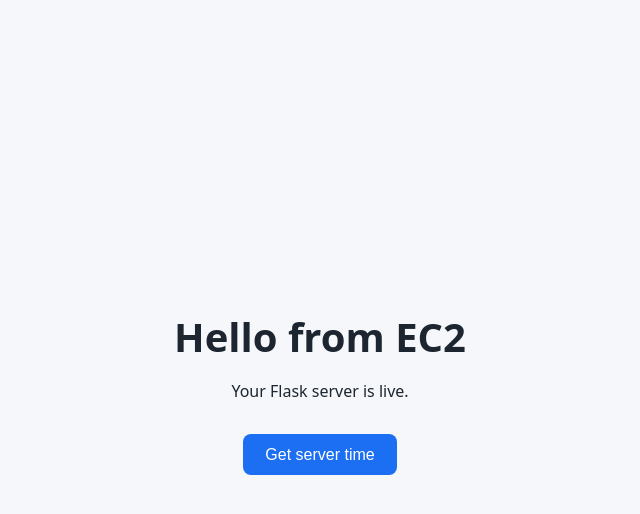
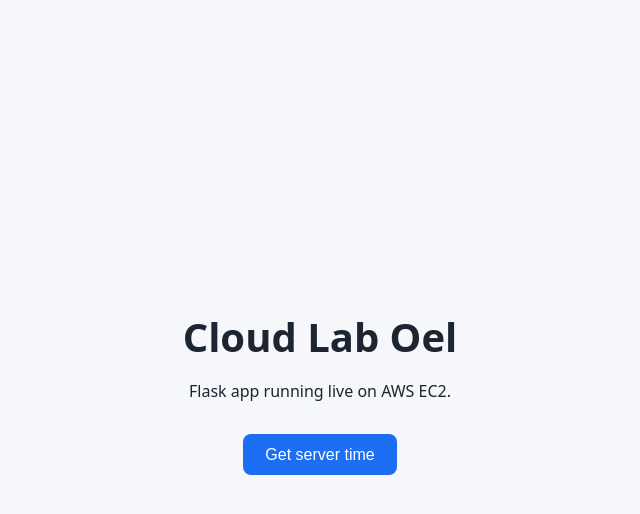
Before and after one commit to aashique03-dev/Cloud-Lab-OEL, a Flask app: page / in a window 1280 px wide. Shown: the top 514 px of the page, without its empty margins (320-960 px from the left). Run offline with Flask 3, Linux system fonts and the light colour scheme.

Commit message:
update page title

```diff
--- a/templates/index.html
+++ b/templates/index.html
@@ -3,13 +3,13 @@
 <head>
   <meta charset="UTF-8">
   <meta name="viewport" content="width=device-width, initial-scale=1">
-  <title>My EC2 Server</title>
+  <title>Cloud Lab Oel</title>
   <link rel="stylesheet" href="/static/style.css">
 </head>
 <body>
   <main>
-    <h1>Hello from EC2</h1>
-    <p>Your Flask server is live.</p>
+    <h1>Cloud Lab Oel</h1>
+    <p>Flask app running live on AWS EC2.</p>
     <button id="timeBtn">Get server time</button>
     <p id="result" aria-live="polite"></p>
   </main>
```
